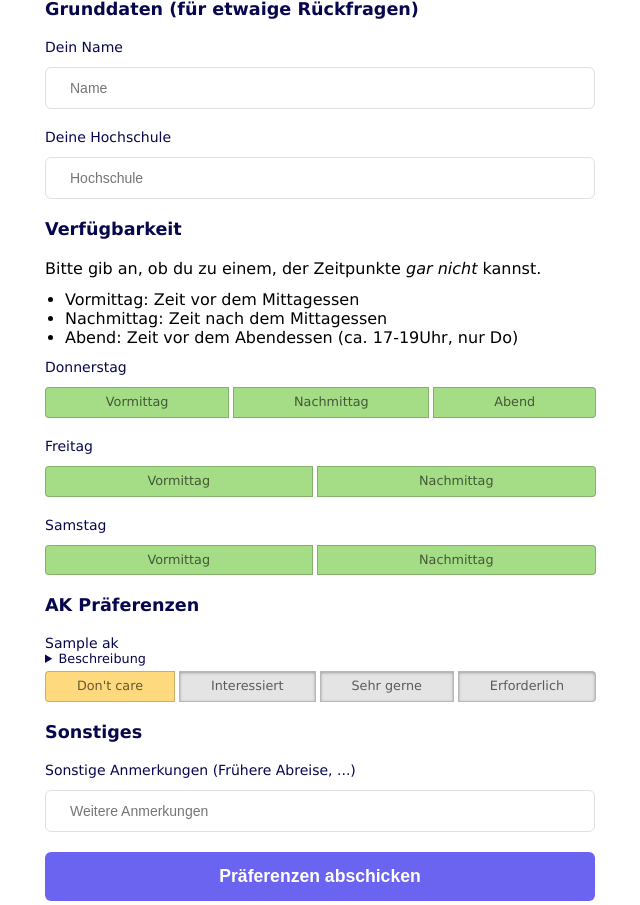
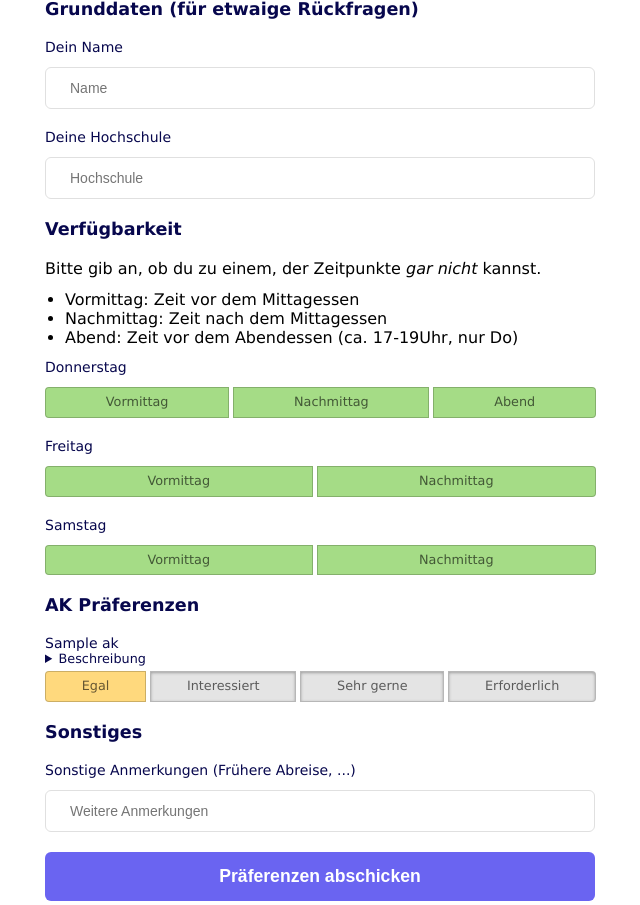
Before and after one commit to felixblanke/ak-plan-poll, a Flask app: template templates/poll.html in a window 1280 px wide. Shown: the part 97-1002 px from the top of the page, without its empty margins (320-960 px from the left). Run offline with Flask 3, Linux system fonts and the light colour scheme; the template is opened without the code that fills it: most values are stand-ins (such as "Sample title", 1, 10 or a date in 2020).

Commit message:
Change dont care to egal

```diff
--- a/templates/poll.html
+++ b/templates/poll.html
@@ -97,7 +97,7 @@
           </details>
         </legend>
         <input type="radio" id="ak{{ loop.index0 }}-radio0" name="ak{{ loop.index0 }}" value="0" required checked/>
-        <label for="ak{{ loop.index0 }}-radio0">Don't care</label>
+        <label for="ak{{ loop.index0 }}-radio0">Egal</label>
         <input type="radio" id="ak{{ loop.index0 }}-radio1" name="ak{{ loop.index0 }}" value="1" required/>
         <label for="ak{{ loop.index0 }}-radio1">Interessiert</label>
         <input type="radio" id="ak{{ loop.index0 }}-radio2" name="ak{{ loop.index0 }}" value="2" required/>
```
